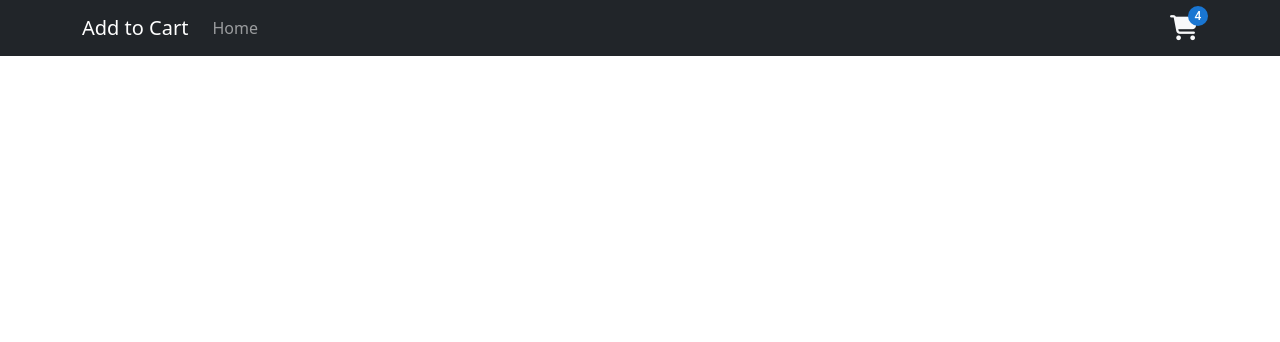
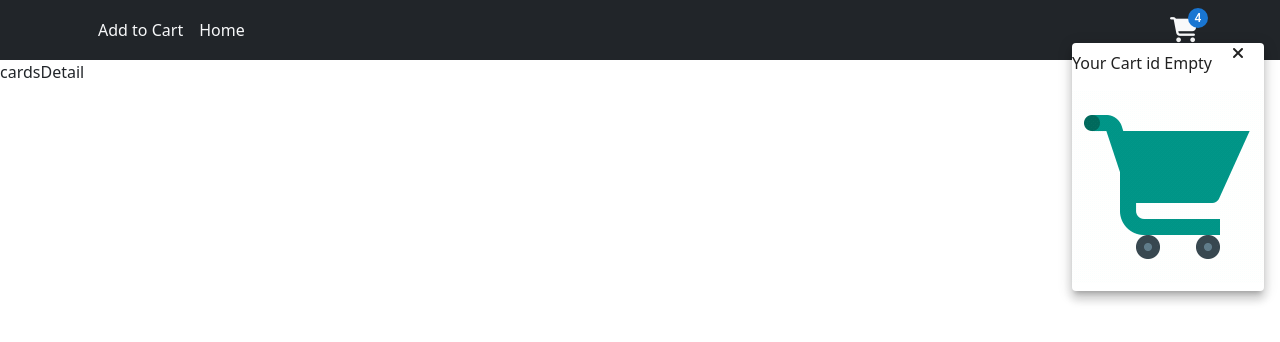
Before and after one commit to Istekhar-Arkam/Food-App, a React (Create React App) app: page /cart in a window 1280 px wide. Both pictures are taken after a click on the icon 1183 px from the left and 28 px from the top of the page. Shown: the top 342 px of the page. Built offline with nearby package versions, Linux system fonts and the light colour scheme.

Commit message:
cart adjustment

```diff
--- a/src/App.js
+++ b/src/App.js
@@ -1,10 +1,17 @@
 import './App.css';
+import Cards from './components/cards';
+import CardsDetails from './components/cardsDetails';
 import Header from './components/header';
 import 'bootstrap/dist/css/bootstrap.min.css';
+import {Routes,Route } from 'react-router-dom';
 function App() {
   return (
     <>
   <Header/>
+  <Routes>
+    <Route  path="/" element={<Cards/>}/>
+    <Route  path="/cart" element={<CardsDetails/>}/>
+  </Routes>
   </>
   );
 }
--- /dev/null
+++ b/src/components/cards.js
@@ -0,0 +1,9 @@
+import React from 'react'
+
+const Cards = () => {
+  return (
+    <dCv>card</dCv>
+  )
+}
+
+export default Cards;
--- /dev/null
+++ b/src/components/cardsDetails.js
@@ -0,0 +1,9 @@
+import React from 'react'
+
+const CardsDetails = () => {
+  return (
+    <div>cardsDetail</div>
+  )
+}
+
+export default CardsDetails;
--- a/src/components/header.js
+++ b/src/components/header.js
@@ -1,25 +1,66 @@
-import React from 'react'
-import Navbar from 'react-bootstrap/Navbar';
-import Container from 'react-bootstrap/Container';
-import Badge from '@mui/material/Badge';
-import Nav from 'react-bootstrap/Nav';
+import React, { useState } from "react";
+import Navbar from "react-bootstrap/Navbar";
+import Container from "react-bootstrap/Container";
+import Badge from "@mui/material/Badge";
+import Nav from "react-bootstrap/Nav";
+import { NavLink } from "react-router-dom";
+import Menu from "@mui/material/Menu";
+import MenuItem from "@mui/material/MenuItem";
+
 
 const Header = () => {
+  const [anchorEl, setAnchorEl] = useState(null);
+  const open = Boolean(anchorEl);
+  const handleClick = (event) => {
+    setAnchorEl(event.currentTarget);
+  };
+  const handleClose = () => {
+    setAnchorEl(null);
+  };
   return (
-    <Navbar bg="dark" data-bs-theme="dark">
-    <Container>
-      <Navbar.Brand href="#home">Add to Cart</Navbar.Brand>
-      <Nav className="me-auto">
-        <Nav.Link href="#home">Home</Nav.Link>
+    <Navbar bg="dark" data-bs-theme="dark" style={{ height: "60px" }}>
+      <Container>
+        <NavLink to="/" className="text-decoration-none text-light mx-3">
+          Add to Cart
+        </NavLink>
+        <Nav className="me-auto">
+          <NavLink to="/" className="text-decoration-none text-light">
+            Home
+          </NavLink>
+        </Nav>
+        <Badge badgeContent={4} color="primary">
+          <i
+            class="fa-solid fa-cart-shopping text-light"
+            style={{ fontSize: 25, cursor: "pointer" }}
+            id="basic-button"
+            aria-controls={open ? "basic-menu" : undefined}
+            aria-haspopup="true"
+            aria-expanded={open ? "true" : undefined}
+            onClick={handleClick}
+          ></i>
+        </Badge>
+      </Container>
+      <Menu
+        id="basic-menu"
+        anchorEl={anchorEl}
+        open={open}
+        onClose={handleClose}
+        MenuListProps={{
+          'aria-labelledby': 'basic-button',
+        }}
+      >
+       <div className="card_details">
+        <i className="fas fa-close smallclose"style={{position:"absolute",top:2,right:20,fontsize:23,cursor:"pointer"}}
+        ></i>
+<p style={{fontsize:22}}>Your Cart id Empty</p>
 
-      </Nav>
-      <Badge badgeContent={4} color="primary">
-      <i class="fa-solid fa-cart-shopping text-light"style={{fontSize:25,cursor:"pointer"}}></i>
-    </Badge>
 
-    </Container>
-  </Navbar>
-  )
-}
+<img src="cart.gif" alt="cart-logo"/>
+
+       </div>
+      </Menu>
+    </Navbar>
+  );
+};
 
 export default Header;
--- a/src/index.js
+++ b/src/index.js
@@ -2,16 +2,12 @@ import React from 'react';
 import ReactDOM from 'react-dom/client';
 import './index.css';
 import App from './App';
-import reportWebVitals from './reportWebVitals';
+import {BrowserRouter} from "react-router-dom";
 
 const root = ReactDOM.createRoot(document.getElementById('root'));
-root.render(
+root.render(<BrowserRouter>
   <React.StrictMode>
     <App />
   </React.StrictMode>
+  </BrowserRouter>
 );
-
-// If you want to start measuring performance in your app, pass a function
-// to log results (for example: reportWebVitals(console.log))
-// or send to an analytics endpoint. Learn more: https://bit.ly/CRA-vitals
-reportWebVitals();
```
Also changed, not shown: src/components/style.css (+67 -0 lines), public/cart.gif (added), src/components/card.js (deleted).
